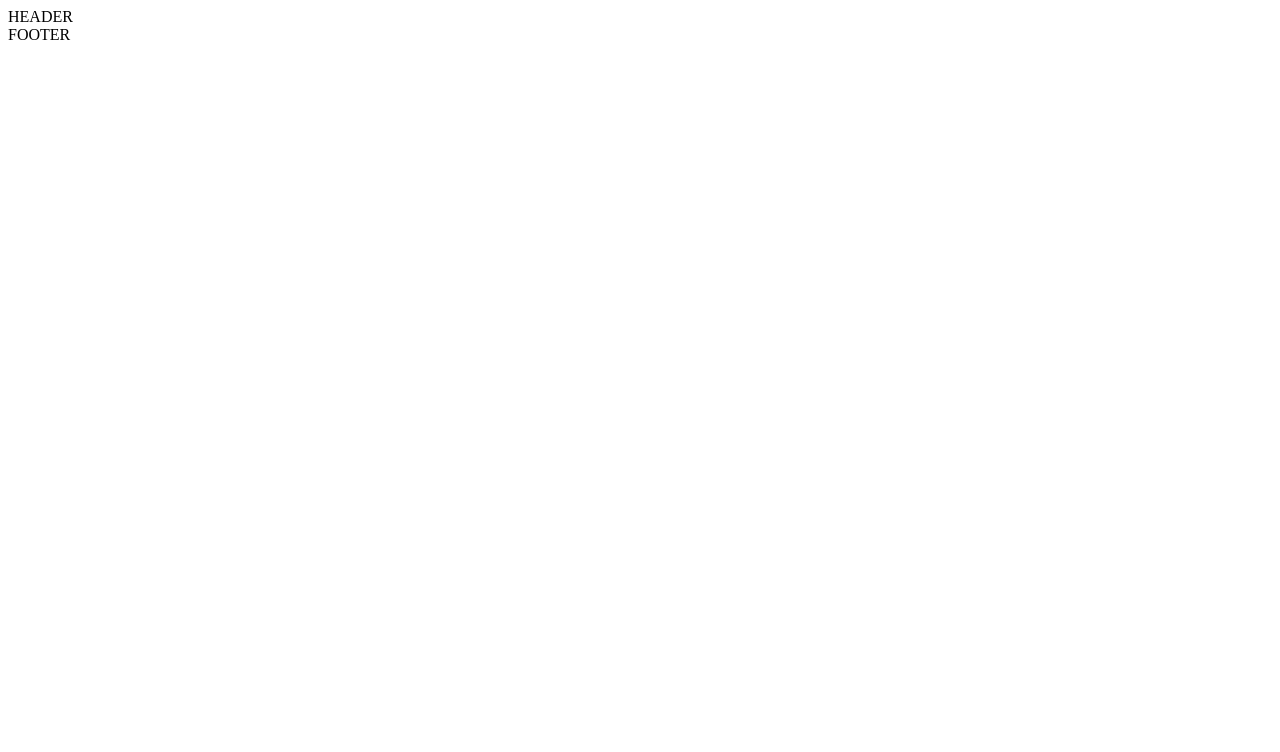
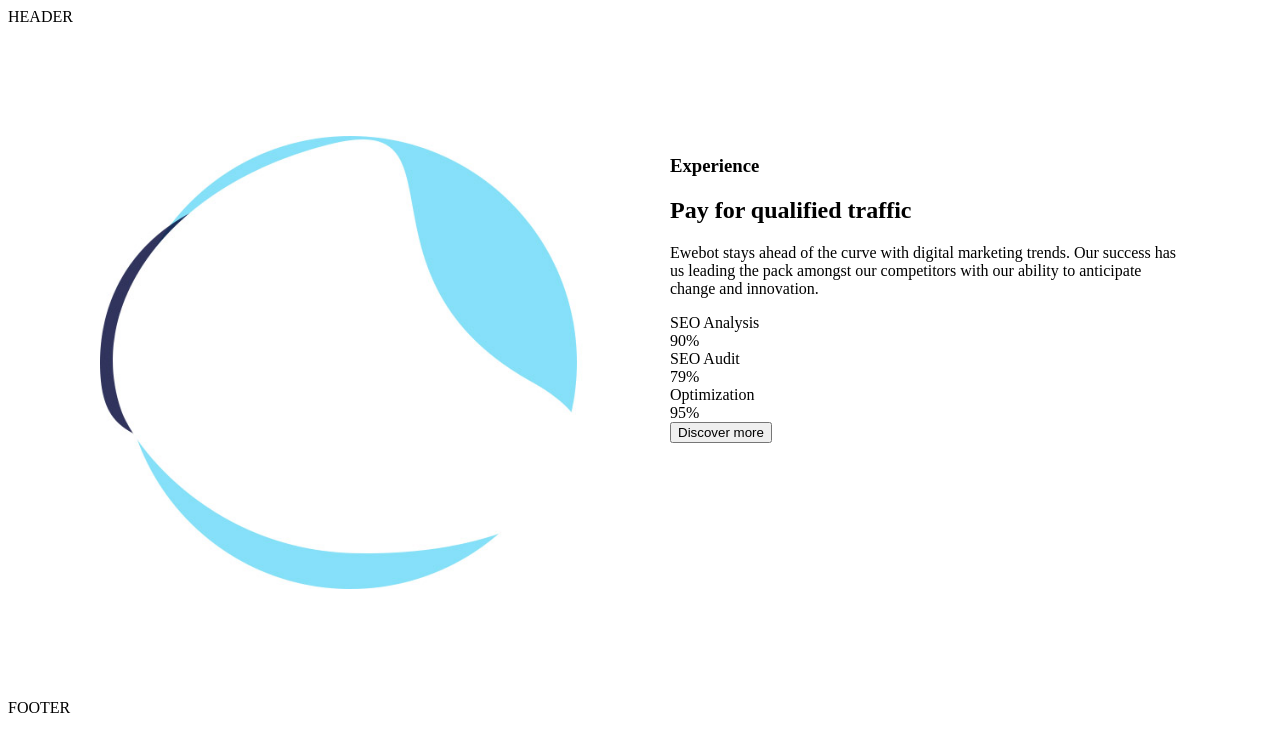
Before and after one commit to front-end-by-rimantas/43-grupe-portfolio-ewebot, a website: page index.html in a window 1280 px wide. Drawn offline with Linux system fonts and the light colour scheme.

Commit message:
Update index.html

```diff
--- a/index.html
+++ b/index.html
@@ -29,6 +29,32 @@
         <!-- why choose us -->
 
         <!-- experiance: start -->
+        <section class="container">
+            <div class="row">
+                <img class="col-12 col-md-6 " src="./img/experience/exp-main-image.jpeg" alt="Cirkule">
+                <div class="col-12 col-md-6 ">
+                    <h3>Experience</h3>
+                    <h2>Pay for qualified traffic</h2>
+                    <p>Ewebot stays ahead of the curve with digital marketing trends. Our success has us leading the pack amongst our competitors with our ability to anticipate change
+                        and innovation.
+                    </p>
+                    <div class="progress-bar">
+                        <div>
+                            <div class="label">SEO Analysis</div>
+                            <div class="value">90%</div>
+                        </div>
+                        <div>
+                            <div>SEO Audit</div>
+                            <div class="value">79%</div>
+                        </div>
+                        <div>
+                            <div>Optimization</div>
+                            <div class="value">95%</div>
+                        </div>
+                     </div>
+                     <button>Discover more</button>
+            </div>
+        </section>
         <!-- experiance: end -->
 
         <!-- girl with phone: start -->
```
